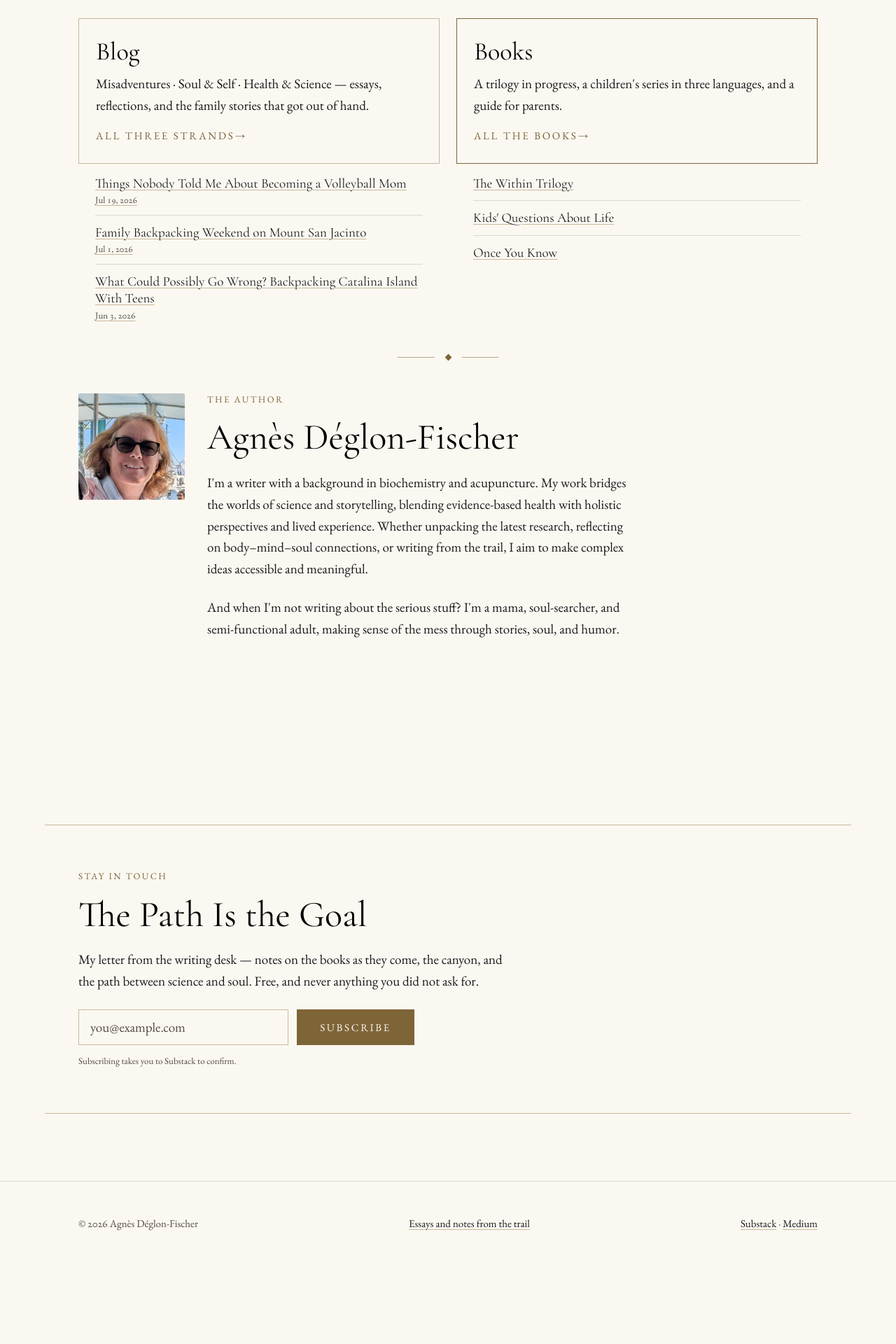
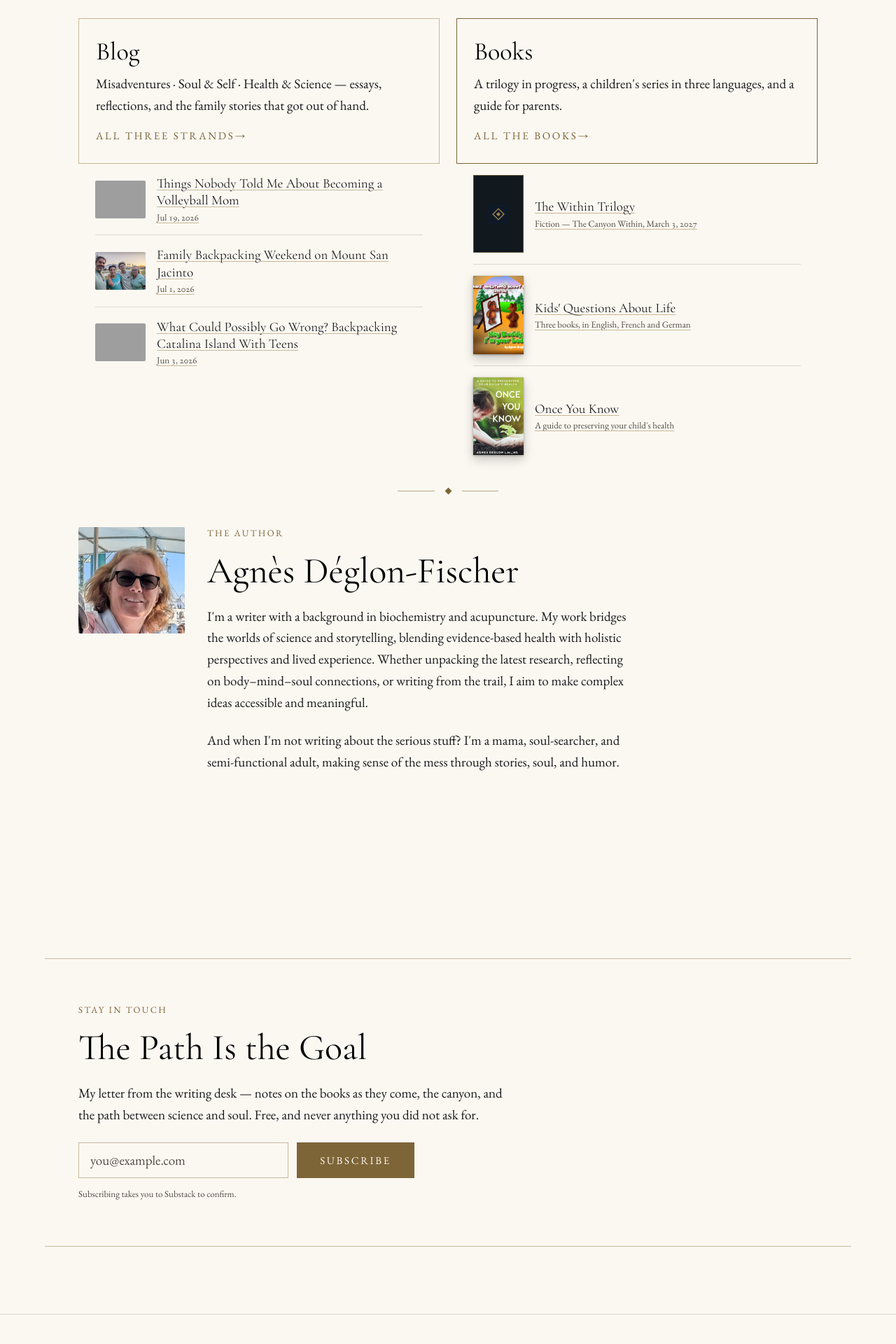
Before and after one commit to adeglon/adeglon.github.io, a Jekyll site: the page built from docs/index.html, in a window 1280 px wide. Shown: the part 1593-3513 px from the top of the page at 70% size. Built offline with Jekyll 4.4.1, drawn with Linux system fonts in a browser that asks for light colours; a script that is not in the unit is left out; before the commit the page ends 3417 px from its top, so only the background shows below that; grey boxes are pictures that could not be loaded.

Commit message:
Pictures back on the landing doors, for the essays and for the books
Co-Authored-By: Claude Opus 5 <noreply@anthropic.com>
Claude-Session: https://claude.ai/code/session_01CXLAusaY8sc4P4TTBSZq1C

```diff
--- a/docs/assets/css/components.css
+++ b/docs/assets/css/components.css
@@ -1058,16 +1058,44 @@ dem-agent {
   margin: var(--sp-4) 0 0;
   padding: 0 var(--sp-5);
 }
-.door__list li + li { margin-top: var(--sp-3); padding-top: var(--sp-3);
+.door__list li + li { margin-top: var(--sp-4); padding-top: var(--sp-4);
                       border-top: 1px solid var(--rule-quiet); }
+/* Picture first, then the name. A thumbnail is the fastest way to say what a
+   thing is, and it is what makes these clickable rather than merely listed. */
 .door__list a {
+  display: grid;
+  grid-template-columns: minmax(0, 4.5rem) 1fr;
+  gap: var(--sp-4);
+  align-items: center;
   font-family: var(--font-display);
   font-size: var(--fs-md);
   line-height: var(--lh-snug);
   color: var(--text);
+}
+.door__list a:hover { color: var(--accent-strong); }
+.door__thumb {
+  width: 100%;
+  aspect-ratio: 4 / 3;
+  object-fit: cover;
+  border-radius: var(--radius-photo);
   display: block;
 }
-.door__list a:hover { color: var(--accent-strong); }
+/* Trade paperback proportion, so a cover is a cover and not a crop. */
+.door__thumb--book {
+  aspect-ratio: 5.5 / 8.5;
+  border-radius: 0;
+  box-shadow: 0 1px 3px rgba(0,0,0,.30), 0 6px 14px rgba(0,0,0,.22);
+}
+/* The trilogy has no artwork to show before the reveal. A night tile with the
+   ornament on it, NOT a grey box: a grey box reads as a broken image. */
+.door__thumb--none {
+  background: var(--c-night);
+  border: 1px solid var(--rule);
+  box-shadow: none;
+  display: grid;
+  place-items: center;
+}
+.door__thumb--none img { width: 40%; opacity: 0.8; }
 .door__date { display: block; font-size: var(--fs-xs); color: var(--text-soft);
               font-family: var(--font-body); margin-top: var(--sp-1); }
 
--- a/docs/index.html
+++ b/docs/index.html
@@ -113,10 +113,19 @@ og_image: /assets/hero/hero-sunset-dog-og-1200.jpg
       <ul class="door__list">
         {%- for post in site.posts limit: 3 %}
         <li>
-          <a href="{{ post.url | relative_url }}">{{ post.title }}
-            <span class="door__date">
-              <time datetime="{{ post.date | date_to_xmlschema }}">{{ post.date | date: "%b %-d, %Y" }}</time>
-            </span></a>
+          <a href="{{ post.url | relative_url }}">
+            {%- if post.image %}
+            <img class="door__thumb" src="{{ post.image | relative_url }}" alt=""
+                 loading="lazy" decoding="async">
+            {%- else %}
+            <span class="door__thumb door__thumb--none" aria-hidden="true">
+              <img src="{{ '/assets/ornament/diamond.svg' | relative_url }}" alt=""></span>
+            {%- endif %}
+            <span>{{ post.title }}
+              <span class="door__date">
+                <time datetime="{{ post.date | date_to_xmlschema }}">{{ post.date | date: "%b %-d, %Y" }}</time>
+              </span></span>
+          </a>
         </li>
         {%- endfor %}
       </ul>
@@ -129,10 +138,36 @@ og_image: /assets/hero/hero-sunset-dog-og-1200.jpg
           three languages, and a guide for parents.</p>
         <span class="door__go">All the books</span>
       </a>
+      {%- comment %}
+        The trilogy has no artwork to show until the reveal, so it gets the
+        night tile rather than a borrowed photograph. The other two have real
+        covers and use them.
+      {%- endcomment %}
       <ul class="door__list">
-        <li><a href="{{ '/books/#within' | relative_url }}">The Within Trilogy</a></li>
-        <li><a href="{{ '/books/#kids-questions-about-life' | relative_url }}">Kids' Questions About Life</a></li>
-        <li><a href="{{ '/books/#once-you-know' | relative_url }}">Once You Know</a></li>
+        <li>
+          <a href="{{ '/books/#within' | relative_url }}">
+            <span class="door__thumb door__thumb--book door__thumb--none" aria-hidden="true">
+              <img src="{{ '/assets/ornament/diamond.svg' | relative_url }}" alt=""></span>
+            <span>The Within Trilogy
+              <span class="door__date">Fiction — The Canyon Within, March 3, 2027</span></span>
+          </a>
+        </li>
+        <li>
+          <a href="{{ '/books/#kids-questions-about-life' | relative_url }}">
+            <img class="door__thumb door__thumb--book" src="{{ '/assets/books/hey-buddy-cover.jpg' | relative_url }}"
+                 alt="" loading="lazy" decoding="async">
+            <span>Kids' Questions About Life
+              <span class="door__date">Three books, in English, French and German</span></span>
+          </a>
+        </li>
+        <li>
+          <a href="{{ '/books/#once-you-know' | relative_url }}">
+            <img class="door__thumb door__thumb--book" src="{{ '/assets/books/once-you-know-cover.jpg' | relative_url }}"
+                 alt="" loading="lazy" decoding="async">
+            <span>Once You Know
+              <span class="door__date">A guide to preserving your child's health</span></span>
+          </a>
+        </li>
       </ul>
     </li>
   </ul>
```
